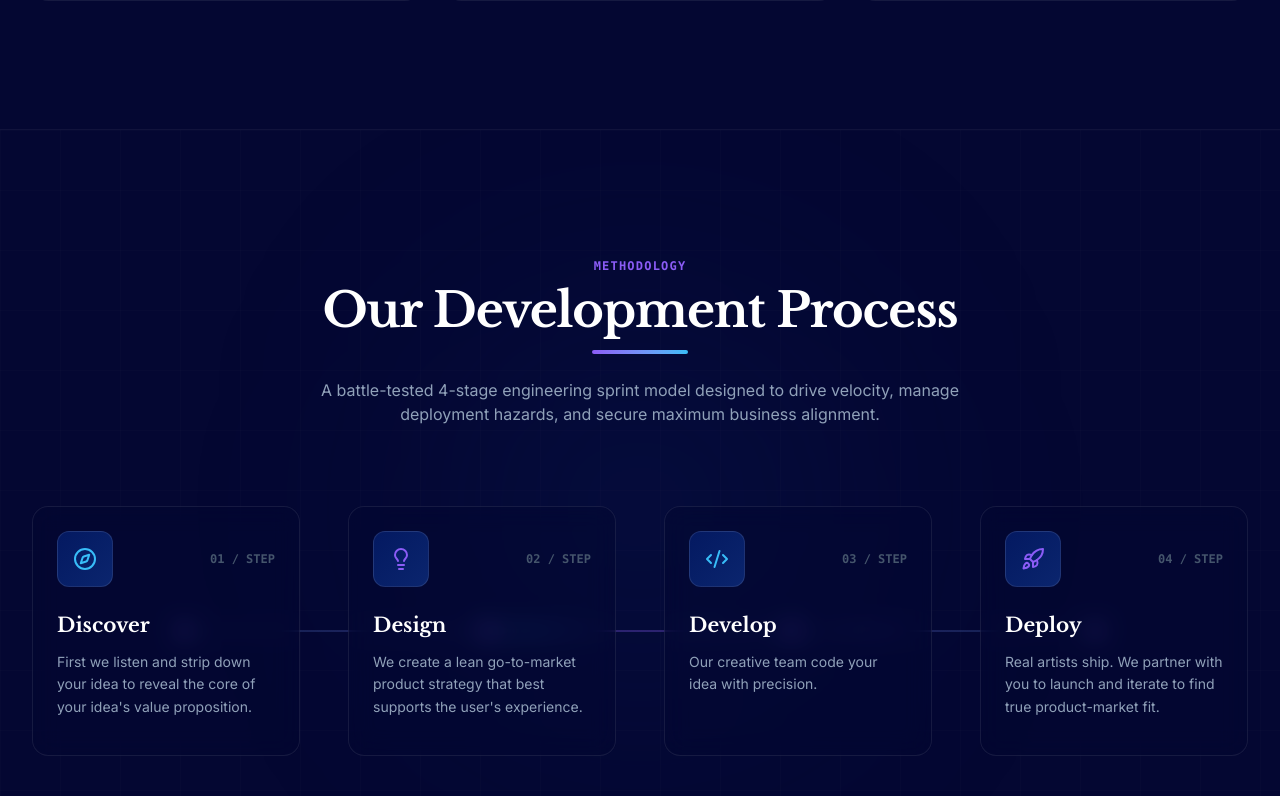
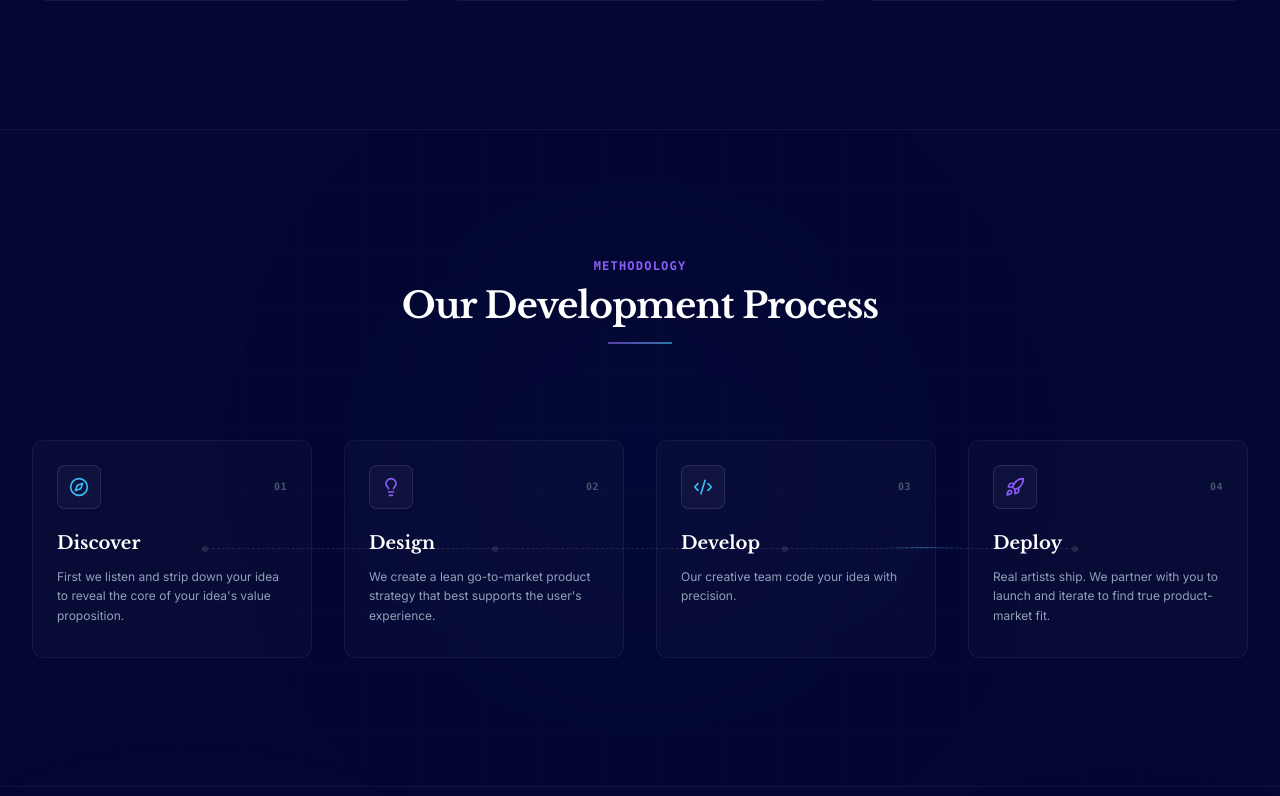
Before and after one commit to thurunuym/appwhiz-web-v2, a React (Vite) app: page / in a window 1280 px wide. Shown: the part 2044-2840 px from the top of the page. Built offline with nearby package versions, Linux system fonts and the light colour scheme.

Commit message:
fix/frontend

```diff
--- a/src/components/Process.tsx
+++ b/src/components/Process.tsx
@@ -30,47 +30,47 @@ export default function Process() {
   ];
 
   const getStepIcon = (id: number) => {
-    const baseClass = "h-6 w-6 transition-all duration-500";
+    const baseClass = "h-5 w-5 transition-all duration-500";
     switch (id) {
       case 1:
-        return <Compass className={`${baseClass} text-brand-accent group-hover:rotate-[360deg] group-hover:scale-110`} />;
+        return <Compass className={`${baseClass} text-brand-accent group-hover:rotate-[360deg] group-hover:scale-105`} />;
       case 2:
-        return <Lightbulb className={`${baseClass} text-brand-violet group-hover:scale-125 group-hover:drop-shadow-[0_0_8px_rgba(139,92,246,0.6)]`} />;
+        return <Lightbulb className={`${baseClass} text-brand-violet group-hover:scale-110 group-hover:drop-shadow-[0_0_6px_rgba(139,92,246,0.4)]`} />;
       case 3:
-        return <Code2 className={`${baseClass} text-brand-accent group-hover:translate-x-1 group-hover:drop-shadow-[0_0_8px_rgba(56,189,248,0.6)]`} />;
+        return <Code2 className={`${baseClass} text-brand-accent group-hover:translate-x-0.5 group-hover:drop-shadow-[0_0_6px_rgba(56,189,248,0.4)]`} />;
       case 4:
-        return <Rocket className={`${baseClass} text-brand-violet group-hover:-translate-y-1.5 group-hover:drop-shadow-[0_0_8px_rgba(139,92,246,0.6)]`} />;
+        return <Rocket className={`${baseClass} text-brand-violet group-hover:-translate-y-1 group-hover:drop-shadow-[0_0_6px_rgba(139,92,246,0.4)]`} />;
       default:
-        return <Compass className="h-6 w-6" />;
+        return <Compass className="h-5 w-5" />;
     }
   };
 
   const getStepGradient = (id: number) => {
     switch (id) {
-      case 1: return "from-brand-accent/20 to-blue-600/20";
-      case 2: return "from-brand-violet/20 to-purple-600/20";
-      case 3: return "from-brand-accent/20 to-cyan-500/20";
-      case 4: return "from-brand-violet/20 to-fuchsia-600/20";
-      default: return "from-brand-accent/20 to-brand-violet/20";
+      case 1: return "from-brand-accent/10 to-blue-600/10";
+      case 2: return "from-brand-violet/10 to-purple-600/10";
+      case 3: return "from-brand-accent/10 to-cyan-500/10";
+      case 4: return "from-brand-violet/10 to-fuchsia-600/10";
+      default: return "from-brand-accent/10 to-brand-violet/10";
     }
   };
 
   return (
     <section id="process" className="relative overflow-hidden bg-brand-deep py-24 lg:py-32 border-t border-white/5">
       {/* Background Ambience Grid and Glows */}
-      <div className="absolute inset-0 bg-[linear-gradient(to_right,rgba(255,255,255,0.01)_1px,transparent_1px),linear-gradient(to_bottom,rgba(255,255,255,0.01)_1px,transparent_1px)] bg-[size:60px_60px]" />
-      <div className="absolute top-1/2 left-1/2 -translate-x-1/2 -translate-y-1/2 h-96 w-96 rounded-full bg-brand-navy/20 blur-[130px] pointer-events-none" />
+      <div className="absolute inset-0 bg-[linear-gradient(to_right,rgba(255,255,255,0.006)_1px,transparent_1px),linear-gradient(to_bottom,rgba(255,255,255,0.006)_1px,transparent_1px)] bg-[size:60px_60px]" />
+      <div className="absolute top-1/2 left-1/2 -translate-x-1/2 -translate-y-1/2 h-96 w-96 rounded-full bg-brand-navy/10 blur-[130px] pointer-events-none" />
 
-      {/* Dynamic glow that follows hovered card */}
+      {/* Subtle Dynamic Ambient Glow Behind Panels */}
       {hoveredId && (
         <motion.div
           key={hoveredId}
-          initial={{ opacity: 0, scale: 0.8 }}
-          animate={{ opacity: 1, scale: 1 }}
+          initial={{ opacity: 0 }}
+          animate={{ opacity: 0.6 }}
           exit={{ opacity: 0 }}
-          className={`absolute top-1/2 h-64 w-64 rounded-full bg-gradient-to-br ${getStepGradient(hoveredId)} blur-[100px] pointer-events-none transition-all duration-700`}
+          className={`absolute top-1/2 h-48 w-48 rounded-full bg-gradient-to-br ${getStepGradient(hoveredId)} blur-[80px] pointer-events-none transition-all duration-700`}
           style={{
-            left: `${15 + (hoveredId - 1) * 23}%`,
+            left: `${17 + (hoveredId - 1) * 22}%`,
             transform: "translateY(-50%)",
           }}
         />
@@ -81,20 +81,20 @@ export default function Process() {
         {/* Section Heading */}
         <div className="text-center">
           <motion.h2
-            initial={{ opacity: 0, y: 15 }}
+            initial={{ opacity: 0, y: 10 }}
             whileInView={{ opacity: 1, y: 0 }}
             viewport={{ once: true }}
-            transition={{ duration: 0.5 }}
+            transition={{ duration: 0.4 }}
             className="font-mono text-xs font-semibold tracking-widest uppercase text-brand-violet"
           >
             Methodology
           </motion.h2>
           <motion.p
-            initial={{ opacity: 0, y: 15 }}
+            initial={{ opacity: 0, y: 10 }}
             whileInView={{ opacity: 1, y: 0 }}
             viewport={{ once: true }}
-            transition={{ duration: 0.5, delay: 0.1 }}
-            className="mt-3 font-serif text-3xl sm:text-4xl md:text-5xl font-bold tracking-tight text-white"
+            transition={{ duration: 0.4, delay: 0.05 }}
+            className="mt-3 font-serif text-3xl sm:text-4xl font-bold tracking-tight text-white"
           >
             Our Development Process
           </motion.p>
@@ -102,138 +102,86 @@ export default function Process() {
             initial={{ scaleX: 0 }}
             whileInView={{ scaleX: 1 }}
             viewport={{ once: true }}
-            transition={{ duration: 0.6, delay: 0.2 }}
-            className="mx-auto mt-4 h-1 w-24 rounded-full bg-gradient-to-r from-brand-violet to-brand-accent origin-center"
+            transition={{ duration: 0.5, delay: 0.1 }}
+            className="mx-auto mt-4 h-0.5 w-16 bg-gradient-to-r from-brand-violet/60 to-brand-accent/60 origin-center"
           />
-          <motion.p
-            initial={{ opacity: 0, y: 15 }}
-            whileInView={{ opacity: 1, y: 0 }}
-            viewport={{ once: true }}
-            transition={{ duration: 0.5, delay: 0.25 }}
-            className="mx-auto mt-6 max-w-2xl font-sans text-sm sm:text-base text-slate-400"
-          >
-            A battle-tested 4-stage engineering sprint model designed to drive velocity, manage deployment hazards, and secure maximum business alignment.
-          </motion.p>
         </div>
 
         {/* Timeline Layout */}
-        <div className="relative mt-20">
+        <div className="relative mt-24">
 
-          {/* Connecting Line (Desktop) */}
-          <div className="absolute top-1/2 left-[12%] right-[12%] hidden h-[2px] -translate-y-1/2 lg:block z-0 overflow-hidden">
-            {/* Base line */}
-            <div className="absolute inset-0 bg-gradient-to-r from-brand-accent/15 via-brand-violet/30 to-brand-accent/15" />
+          {/* Subtle Dashed Connecting Line (Desktop) */}
+          <div className="absolute top-1/2 left-[14%] right-[14%] hidden h-0.5 -translate-y-1/2 lg:block z-0">
+            <div className="absolute inset-0 border-t border-dashed border-white/10" />
 
-            {/* Animated Glow Runner */}
+            {/* Minimal Glow Micro-Runner */}
             <motion.div
-              animate={{
-                left: ["0%", "100%"],
-                opacity: [0, 1, 1, 0]
-              }}
-              transition={{
-                duration: 3,
-                repeat: Infinity,
-                ease: "linear"
-              }}
-              className="absolute top-0 h-[2px] w-32 bg-gradient-to-r from-transparent via-brand-accent to-transparent shadow-[0_0_12px_rgba(56,189,248,0.6)]"
-            />
-
-            {/* Second glow runner (opposite direction, violet) */}
-            <motion.div
-              animate={{
-                right: ["0%", "100%"],
-                opacity: [0, 0.7, 0.7, 0]
-              }}
-              transition={{
-                duration: 4.5,
-                repeat: Infinity,
-                ease: "linear",
-                delay: 1.5,
-              }}
-              className="absolute top-0 h-[2px] w-20 bg-gradient-to-r from-transparent via-brand-violet to-transparent shadow-[0_0_12px_rgba(139,92,246,0.5)]"
+              animate={{ left: ["-10%", "110%"] }}
+              transition={{ duration: 4, repeat: Infinity, ease: "linear" }}
+              className="absolute top-[-1px] h-[1px] w-20 bg-gradient-to-r from-transparent via-brand-accent/40 to-transparent"
             />
           </div>
 
-          {/* Pulsing Node Dots on timeline */}
-          <div className="absolute top-1/2 left-[12%] right-[12%] hidden -translate-y-1/2 lg:flex justify-between z-[1] pointer-events-none">
+          {/* Minimal Node Dots on Desktop Line */}
+          <div className="absolute top-1/2 left-[14%] right-[14%] hidden -translate-y-1/2 lg:flex justify-between z-[1] pointer-events-none">
             {steps.map((step) => (
-              <motion.div
+              <div
                 key={step.id}
-                animate={{
-                  scale: hoveredId === step.id ? [1, 1.6, 1] : [1, 1.3, 1],
-                  opacity: hoveredId === step.id ? [0.8, 1, 0.8] : [0.3, 0.6, 0.3],
-                }}
-                transition={{
-                  duration: hoveredId === step.id ? 1 : 2,
-                  repeat: Infinity,
-                  ease: "easeInOut",
-                }}
-                className={`h-3 w-3 rounded-full ${
+                className={`h-1.5 w-1.5 rounded-full transition-all duration-300 ${
                   hoveredId === step.id
-                    ? "bg-brand-accent shadow-[0_0_16px_rgba(56,189,248,0.8)]"
-                    : "bg-brand-violet/60"
+                    ? "bg-brand-accent scale-125 ring-4 ring-brand-accent/10"
+                    : "bg-white/10"
                 }`}
               />
             ))}
           </div>
 
           {/* Timeline Nodes Grid */}
-          <div className="grid grid-cols-1 gap-12 sm:grid-cols-2 lg:grid-cols-4 relative z-10">
+          <div className="grid grid-cols-1 gap-8 sm:grid-cols-2 lg:grid-cols-4 relative z-10">
             {steps.map((step, index) => (
               <motion.div
                 key={step.id}
-                initial={{ opacity: 0, scale: 0.9, y: 30 }}
-                whileInView={{ opacity: 1, scale: 1, y: 0 }}
-                viewport={{ once: true, margin: "-80px" }}
-                transition={{ duration: 0.6, delay: index * 0.15 }}
+                initial={{ opacity: 0, y: 20 }}
+                whileInView={{ opacity: 1, y: 0 }}
+                viewport={{ once: true, margin: "-40px" }}
+                transition={{ duration: 0.5, delay: index * 0.1 }}
                 className="group relative"
                 onMouseEnter={() => setHoveredId(step.id)}
                 onMouseLeave={() => setHoveredId(null)}
               >
-                {/* Connecting Line (Mobile/Tablet vertical) */}
+                {/* Subtle Connecting Line (Mobile/Tablet vertical) */}
                 {index < 3 && (
-                  <div className="absolute left-[26px] top-14 bottom-[-48px] w-[2px] bg-gradient-to-b from-brand-accent/45 to-transparent sm:hidden" />
+                  <div className="absolute left-[23px] top-12 bottom-[-40px] w-0.5 border-l border-dashed border-white/10 sm:hidden" />
                 )}
 
-                {/* Main Card with premium glass hover effects */}
-                <div className="relative rounded-2xl glass-panel p-6 pb-8 text-left transition-all duration-500 hover:border-brand-violet/40 hover:shadow-[0_15px_45px_rgba(4,7,50,0.9),0_0_30px_rgba(139,92,246,0.1)] hover:-translate-y-1">
+                {/* Main Card Element */}
+                <div className="relative h-full rounded-xl bg-white/[0.02] border border-white/5 p-6 pb-8 transition-all duration-500 hover:bg-white/[0.04] hover:border-white/15 hover:shadow-[0_20px_40px_rgba(2,3,26,0.6)] hover:-translate-y-1">
 
-                  {/* Glowing bubble back-overlay */}
-                  <div className={`absolute inset-0 -z-10 rounded-2xl bg-gradient-to-br ${getStepGradient(step.id)} opacity-0 transition-opacity duration-500 group-hover:opacity-100`} />
+                  {/* Clean Icon Wrapper */}
+                  <div className="flex items-center justify-between">
+                    <div className="flex h-11 w-11 items-center justify-center rounded-lg bg-white/[0.03] border border-white/10 transition-all duration-500 group-hover:border-white/20 group-hover:bg-white/[0.05]">
+                      {getStepIcon(step.id)}
+                    </div>
 
-                  {/* Icon Node & Step count bubble row */}
-                  <div className="flex items-center justify-between">
-                    <motion.div
-                      whileHover={{ rotate: [0, -5, 5, 0] }}
-                      transition={{ duration: 0.5 }}
-                      className="flex h-14 w-14 items-center justify-center rounded-xl bg-gradient-to-br from-brand-mid to-brand-navy border border-white/10 transition-all duration-500 group-hover:scale-110 group-hover:border-brand-violet/50 group-hover:shadow-[0_0_20px_rgba(139,92,246,0.2)]"
-                    >
-                      {getStepIcon(step.id)}
-                    </motion.div>
-
-                    {/* Visual node count index */}
-                    <span className="font-mono text-xs font-bold text-slate-600 group-hover:text-brand-accent transition-all duration-300 group-hover:tracking-wider">
-                      0{step.id} / STEP
+                    {/* Index tracker */}
+                    <span className="font-mono text-[10px] tracking-wider font-bold text-slate-600 transition-colors duration-300 group-hover:text-slate-400">
+                      0{step.id}
                     </span>
                   </div>
 
-                  {/* Stage titles and body */}
-                  <h3 className="mt-6 font-serif text-xl font-bold text-white group-hover:text-brand-accent transition-colors duration-300">
+                  {/* Text Details */}
+                  <h3 className="mt-5 font-serif text-lg font-bold text-white transition-colors duration-300 group-hover:text-brand-accent">
                     {step.name}
                   </h3>
 
-                  <p className="mt-3 font-sans text-xs sm:text-sm text-slate-400 leading-relaxed min-h-[72px]">
+                  <p className="mt-2.5 font-sans text-xs text-slate-400 leading-relaxed">
                     {step.description}
                   </p>
 
-                  {/* Animated bottom highlight bar */}
-                  <div className="absolute bottom-0 left-0 right-0 h-1 rounded-b-2xl overflow-hidden">
-                    <motion.div
-                      initial={{ x: "-100%" }}
-                      whileInView={{ x: "0%" }}
-                      viewport={{ once: true }}
-                      transition={{ duration: 0.8, delay: index * 0.15 + 0.4 }}
-                      className="h-full w-full bg-gradient-to-r from-brand-accent/0 to-brand-violet/0 transition-all duration-500 group-hover:from-brand-accent group-hover:to-brand-violet"
+                  {/* Animated Minimal Bottom accent Indicator */}
+                  <div className="absolute bottom-0 left-4 right-4 h-[1px] overflow-hidden">
+                    <div
+                      className="h-full w-full bg-gradient-to-r from-transparent via-brand-accent/60 to-transparent translate-x-[-100%] transition-transform duration-500 group-hover:translate-x-[0%]"
                     />
                   </div>
 
```
